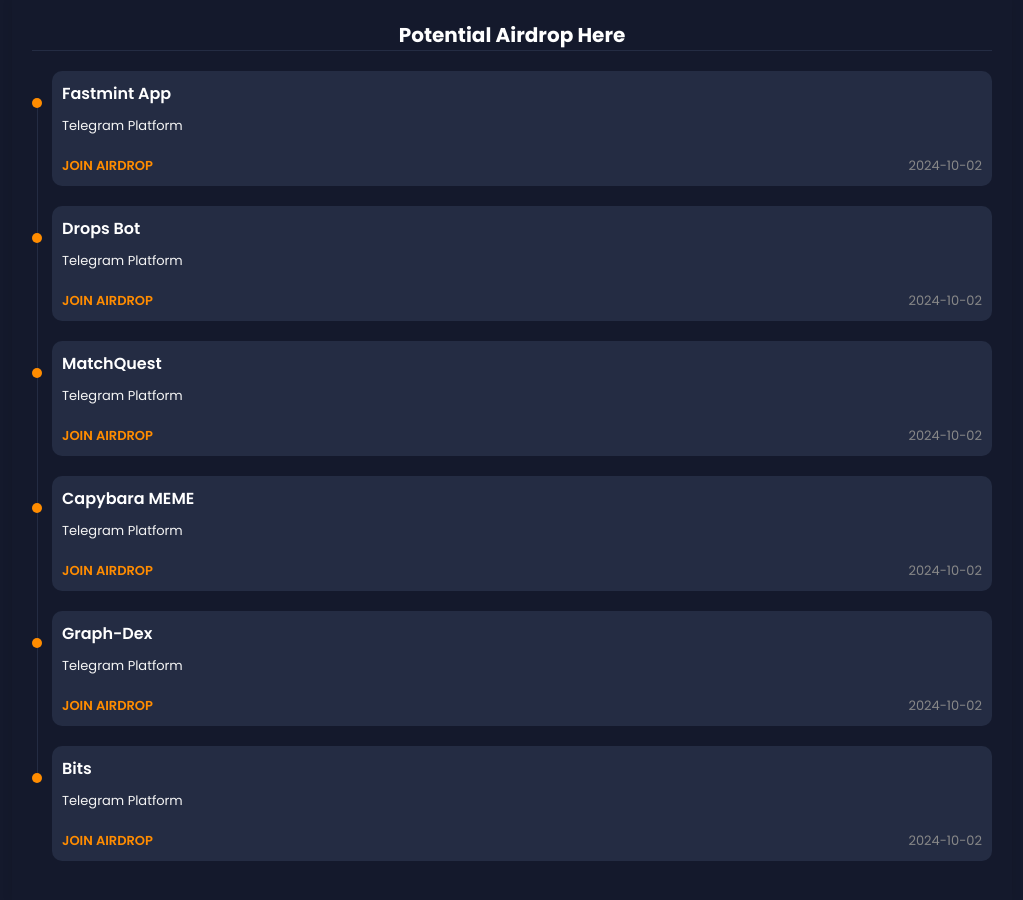
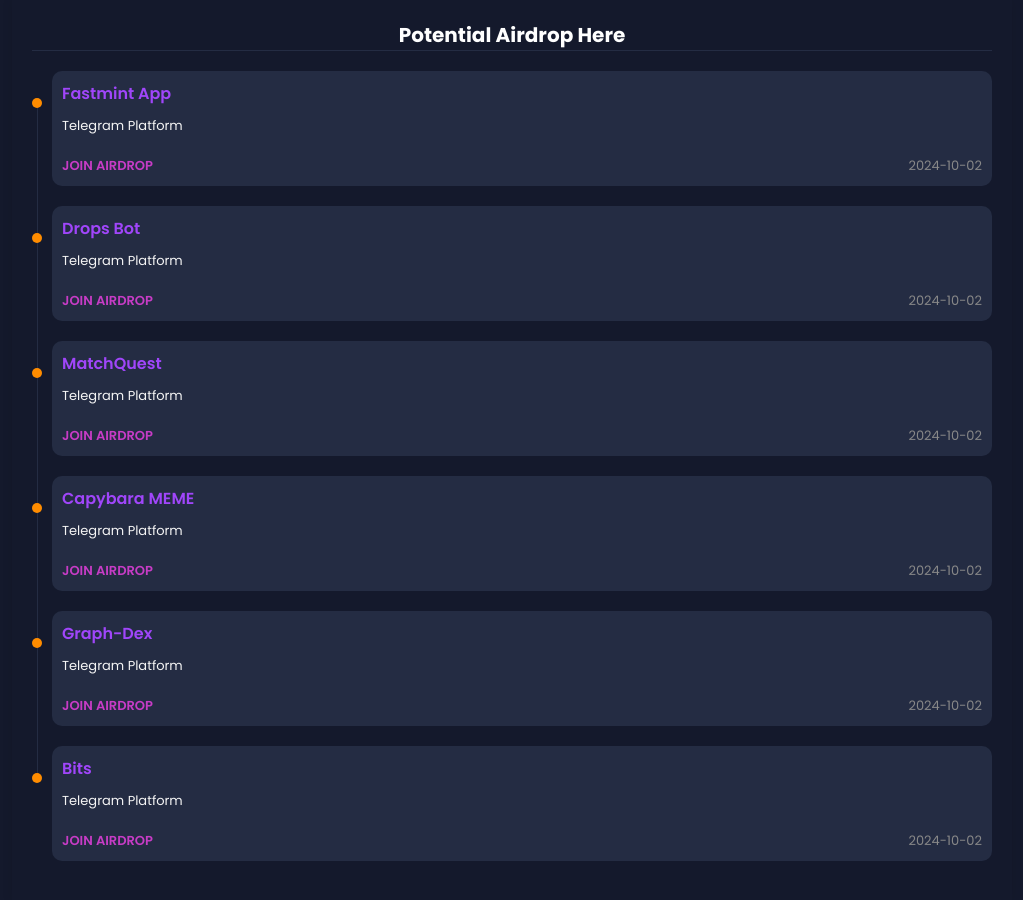
Before and after one commit to azzabuza/potential-airdrop, a plain HTML site: page index.html in a window 1280 px wide. Shown: the whole page, without its empty margins (128-1151 px from the left). Drawn offline with Linux system fonts and the light colour scheme.

Commit message:
Update style.css

```diff
--- a/asset/css/style.css
+++ b/asset/css/style.css
@@ -132,7 +132,7 @@ top:35px;
 display:none;
 }
 .timeline-tile h3{
-color:#ffffff;
+color:#A046FA;
 font-size:16px;
 font-weight:600;
 padding:0;
@@ -147,7 +147,7 @@ margin:0 0 40px 0;
 }
 .timeline-tile a{
 font-size:13px;
-color:#ff8c00;
+color:#C73CC6;
 font-weight:600;
 position:absolute;
 bottom:10px;
```
